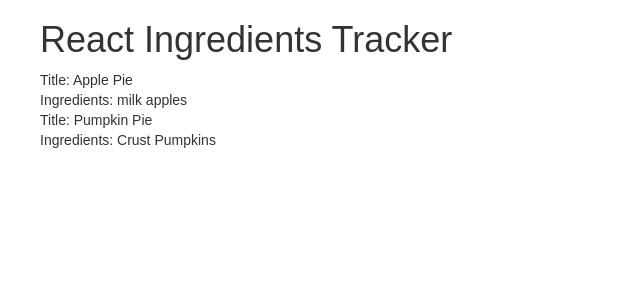
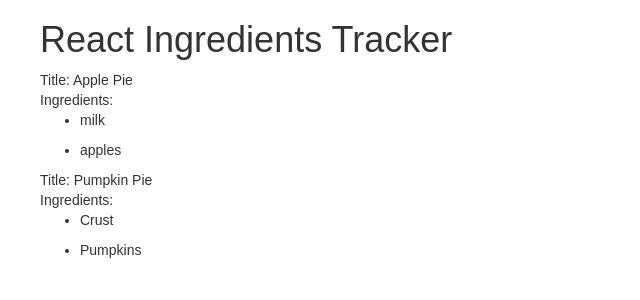
Before and after one commit to edsztukowski/react-recipe-box, a React (Create React App) app: page / in a window 1280 px wide. Shown: the top 300 px of the page, without its empty margins (0-640 px from the left). Built offline with nearby package versions, Linux system fonts and the light colour scheme.

Commit message:
Updated ingredients render to a list

```diff
--- a/src/App.css
+++ b/src/App.css
@@ -0,0 +1,3 @@
+.ingredients-container {
+  visibility: 0;
+}
--- a/src/RecipeContainer.js
+++ b/src/RecipeContainer.js
@@ -7,11 +7,11 @@ class RecipeContainer extends React.Component {
       recipes: [
         {
           title: 'Apple Pie',
-          ingredients: ['milk ', 'apples']
+          ingredients: ['milk', 'apples']
         },
         {
           title: 'Pumpkin Pie',
-          ingredients: ['Crust ', 'Pumpkins']
+          ingredients: ['Crust', 'Pumpkins']
         },
       ]
     }
@@ -27,7 +27,18 @@ class RecipeContainer extends React.Component {
         return (
           <div className="recipe-box">
             <div className="recipe-title">Title: {curr.title}</div>
-            <div className="ingredients-list">Ingredients: {curr.ingredients}</div>
+            <div className="ingredients-container">
+              Ingredients:
+                {curr.ingredients.map(function(curr) {
+                  return (
+                    <ul className="ingredients-list">
+                      <li>
+                        {curr}
+                      </li>
+                    </ul>
+                  )
+                })}
+            </div>
           </div>
         )
       })}
```
